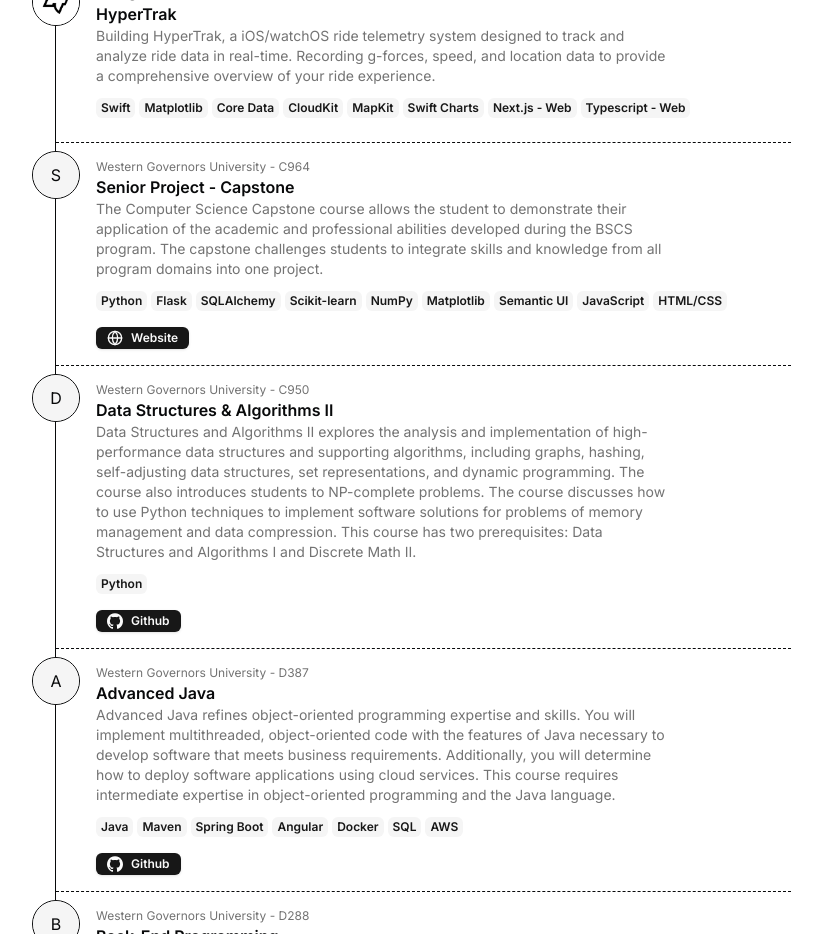
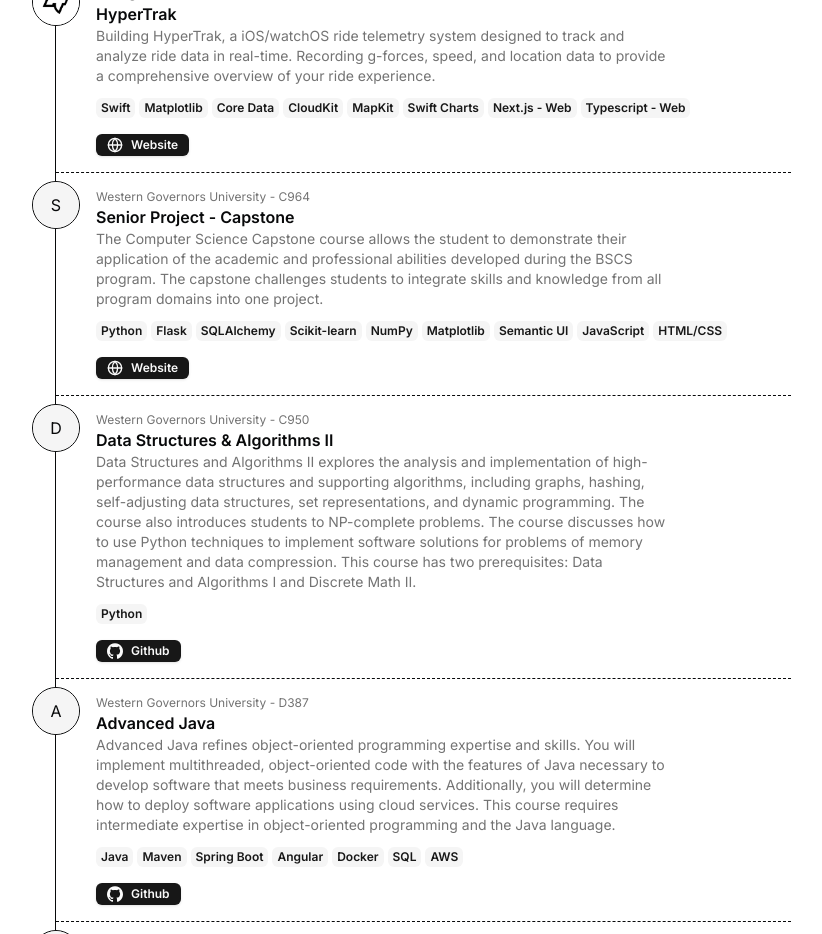
Before and after one commit to opratrx/portfolio, a Next.js app: page / in a window 1280 px wide. Shown: the part 3180-4114 px from the top of the page, without its empty margins (225-1047 px from the left). Built offline with nearby package versions, Linux system fonts and the light colour scheme.

Commit message:
Added New Projects to Portfolio

```diff
--- a/src/data/resume.tsx
+++ b/src/data/resume.tsx
@@ -382,13 +382,13 @@ on the first attempt. The student had an intuitive simulation for the interface
       description:
           "Building HyperTrak, a iOS/watchOS ride telemetry system designed to track and analyze ride data in real-time. Recording g-forces, speed, and location data to provide a comprehensive overview of your ride experience.",
 
-      // links: [
-      //   {
-      //     title: "Website",
-      //     icon: <Icons.globe className="h-4 w-4" />,
-      //     href: "https://amparo.app/",
-      //   },
-      // ],
+      links: [
+        {
+          title: "Website",
+          icon: <Icons.globe className="h-4 w-4" />,
+          href: "#",
+        },
+      ],
       image: "./hyper.png", // Add the image property here
     },
     {
```
